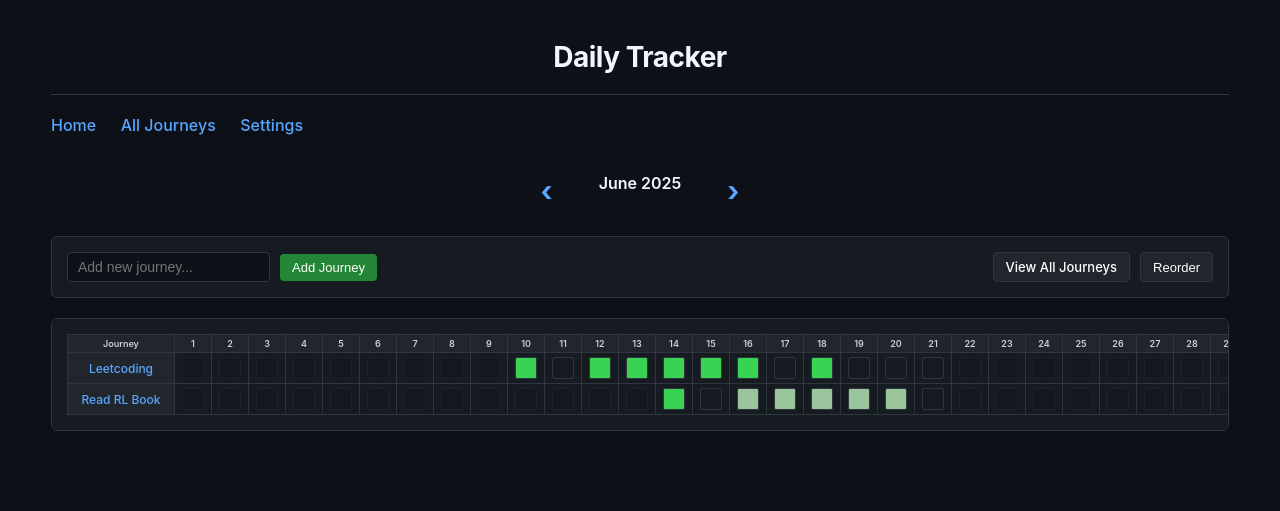
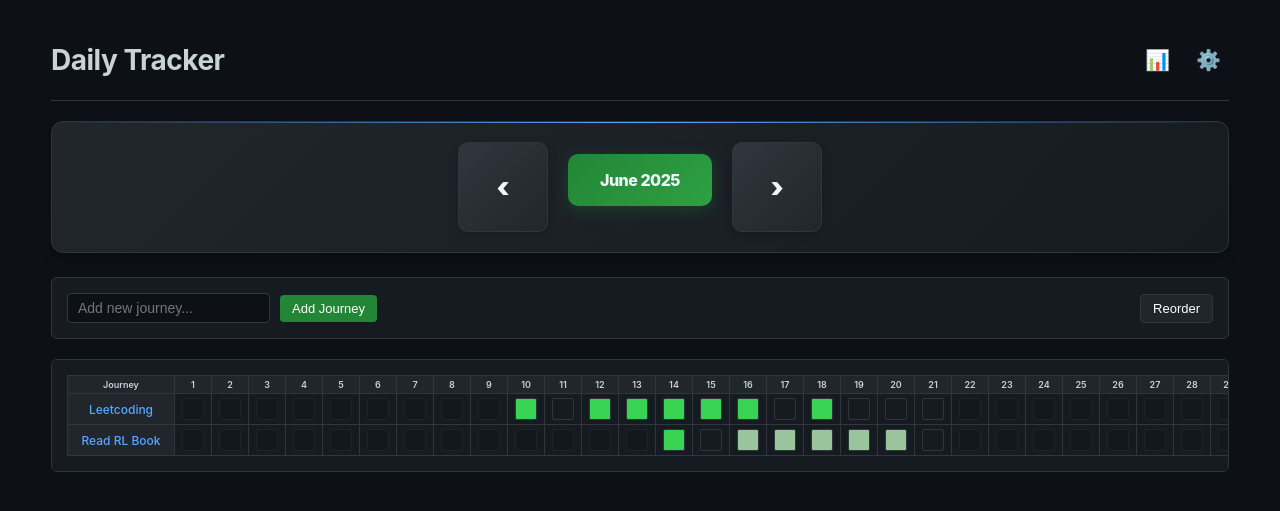
Before and after one commit to Arjun-G-Ravi/daily-tracker, a Flask app: page / in a window 1280 px wide. Shown: the top 511 px of the page. Run offline with Flask 3, Linux system fonts and the light colour scheme.

Commit message:
feat: looks good

```diff
--- a/templates/base.html
+++ b/templates/base.html
@@ -29,7 +29,9 @@
 
         /* App Header */
         .app-header {
-            text-align: center;
+            display: flex;
+            justify-content: space-between;
+            align-items: center;
             margin-bottom: 20px;
             padding: 20px 0;
             border-bottom: 1px solid #30363d;
@@ -41,6 +43,27 @@
             font-weight: 700;
             margin: 0;
             letter-spacing: -0.5px;
+            cursor: pointer;
+        }
+
+        .nav-links {
+            display: flex;
+            gap: 15px;
+            align-items: center;
+        }
+
+        .nav-link {
+            color: #8b949e;
+            text-decoration: none;
+            font-size: 20px;
+            padding: 8px;
+            border-radius: 6px;
+            transition: all 0.2s;
+        }
+
+        .nav-link:hover {
+            color: #c9d1d9;
+            background-color: #21262d;
         }
 
         .nav {
@@ -60,43 +83,87 @@
 
         /* Month Navigation */
         .month-header {
-            text-align: center;
-            margin-bottom: 20px;
-            font-size: 24px;
-            font-weight: 600;
-            display: flex;
+            background: linear-gradient(135deg, #21262d, #161b22);
+            border: 1px solid #30363d;
+            border-radius: 12px;
+            padding: 20px;
+            margin-bottom: 24px;
+            box-shadow: 0 4px 12px rgba(0, 0, 0, 0.3);
+            position: relative;
+            overflow: hidden;
+        }
+
+        .month-header::before {
+            content: '';
+            position: absolute;
+            top: 0;
+            left: 0;
+            right: 0;
+            height: 1px;
+            background: linear-gradient(90deg, transparent, #58a6ff, transparent);
+        }
+
+        .month-nav {
+            display: grid;
+            grid-template-columns: 1fr auto 1fr;
             align-items: center;
-            justify-content: center;
             gap: 20px;
         }
 
         .month-title {
             color: #f0f6fc;
             text-decoration: none;
-            font-size: 24px;
-            font-weight: 600;
-            padding: 8px 16px;
-            border-radius: 6px;
-            transition: background-color 0.2s;
+            font-size: 32px;
+            font-weight: 800;
+            text-align: center;
+            padding: 16px 32px;
+            border-radius: 10px;
+            background: linear-gradient(135deg, #238636, #2ea043);
+            transition: all 0.3s ease;
+            box-shadow: 0 4px 16px rgba(35, 134, 54, 0.3);
+            letter-spacing: -0.5px;
+            grid-column: 2;
         }
 
         .month-title:hover {
-            background-color: #21262d;
+            background: linear-gradient(135deg, #2ea043, #39d353);
             text-decoration: none;
+            transform: translateY(-2px);
+            box-shadow: 0 6px 20px rgba(35, 134, 54, 0.4);
         }
 
         .nav-arrow {
-            color: #58a6ff;
+            color: #f0f6fc;
             text-decoration: none;
             font-size: 28px;
-            font-weight: bold;
-            padding: 5px 10px;
-            border-radius: 4px;
-            transition: background-color 0.2s;
+            font-weight: 900;
+            padding: 16px;
+            border-radius: 10px;
+            transition: all 0.3s ease;
+            background: linear-gradient(135deg, #30363d, #21262d);
+            border: 1px solid #30363d;
+            display: flex;
+            align-items: center;
+            justify-content: center;
+            width: 56px;
+            height: 56px;
+            box-shadow: 0 2px 8px rgba(0, 0, 0, 0.2);
         }
 
         .nav-arrow:hover {
-            background-color: #21262d;
+            background: linear-gradient(135deg, #58a6ff, #316dca);
+            border-color: #58a6ff;
+            color: #fff;
+            transform: translateY(-2px) scale(1.05);
+            box-shadow: 0 4px 16px rgba(88, 166, 255, 0.3);
+        }
+
+        .nav-arrow.prev {
+            justify-self: end;
+        }
+
+        .nav-arrow.next {
+            justify-self: start;
         }
 
         /* Add Journey Form */
@@ -885,14 +952,12 @@
 <body>
     <div class="container">
         <header class="app-header">
-            <h1 class="app-title">Daily Tracker</h1>
+            <a href="{{ url_for('home') }}" class="app-title" style="text-decoration: none; color: inherit;">Daily Tracker</a>
+            <div class="nav-links">
+                <a href="{{ url_for('journeys') }}" class="nav-link" title="All Journeys">📊</a>
+                <a href="{{ url_for('settings') }}" class="nav-link" title="Settings">⚙️</a>
+            </div>
         </header>
-
-        <nav class="nav">
-            <a href="{{ url_for('home') }}">Home</a>
-            <a href="{{ url_for('journeys') }}">All Journeys</a>
-            <a href="{{ url_for('settings') }}">Settings</a>
-        </nav>
 
         {% block content %}{% endblock %}
     </div>
--- a/templates/home.html
+++ b/templates/home.html
@@ -2,9 +2,11 @@
 
 {% block content %}
 <div class="month-header">
-    <a href="{{ url_for('home', year=prev_year, month=prev_month) }}" class="nav-arrow">‹</a>
-    <a href="{{ url_for('home') }}" class="month-title">{{ month_name }} {{ year }}</a>
-    <a href="{{ url_for('home', year=next_year, month=next_month) }}" class="nav-arrow">›</a>
+    <div class="month-nav">
+        <a href="{{ url_for('home', year=prev_year, month=prev_month) }}" class="nav-arrow prev">‹</a>
+        <a href="{{ url_for('home') }}" class="month-title">{{ month_name }} {{ year }}</a>
+        <a href="{{ url_for('home', year=next_year, month=next_month) }}" class="nav-arrow next">›</a>
+    </div>
 </div>
 
 <!-- Add Journey Form -->
@@ -16,7 +18,6 @@
     </form>
 
     <div style="display: flex; gap: 10px;">
-        <a href="{{ url_for('journeys') }}" class="btn btn-secondary btn-small">View All Journeys</a>
         <button type="button" id="reorderBtn" class="btn btn-small btn-secondary">Reorder</button>
     </div>
 </div>
```
